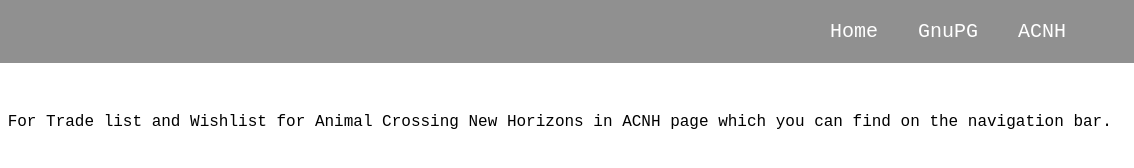
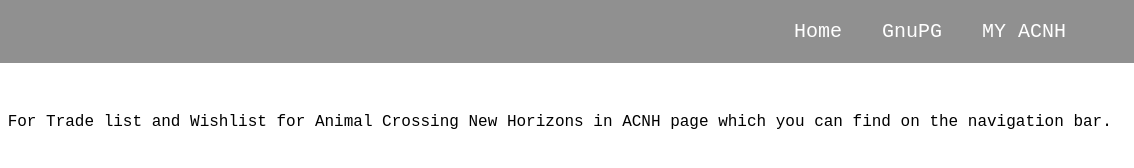
Before and after one commit to ShuyaoH/webdeshu, a plain HTML site: page index.html in a window 1280 px wide. Shown: the full height of the page, 146-1280 px from the left. Drawn offline with Linux system fonts and the light colour scheme.

Commit message:
Reorganized

```diff
--- a/index.html
+++ b/index.html
@@ -14,18 +14,15 @@
   <div class="topnavbar">
 <!-- Logo -->
     <img class="logo" src="favicon.png">
-<!-- Hamburger list -->
-    <input type="checkbox" id="checkbox_toggle">
-    <label for="checkbox_toggle" class="hamburger">
 <!-- Navigation bar links -->
     <div class="menu">
-      <ul>
-        <a href="index.html">Home</a>
-        <a href="GnuPG.html">GnuPG</a>
+      <ul class="links">
+        <li><a href="index.html">Home</a></li>
+        <li><a href="GnuPG.html">GnuPG</a></li>
         <li class="ACNH">
-          <a href="#ACNH">ACNH</a>
+          <a href="#ACNH">MY ACNH</a>
           <ul class="dropdown">
-            <li><a href="#fortrade">For Trade</a></li>
+            <li><a href="#fortrade">ForTrade</a></li>
             <li><a href="#wishlist">Wishlist</a></li>
           </ul>
         </li>
@@ -40,3 +37,5 @@
   </div>
 
 </body>
+
+</html>
```
